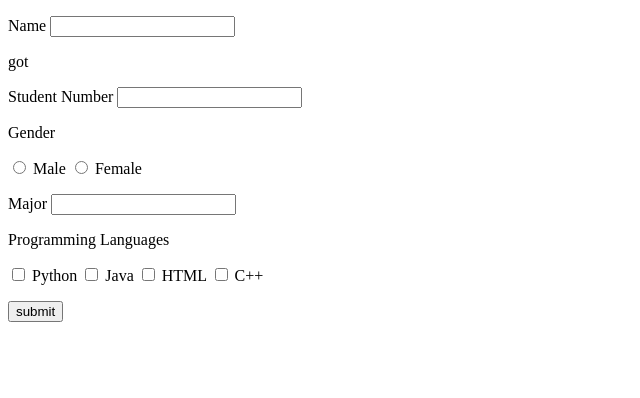
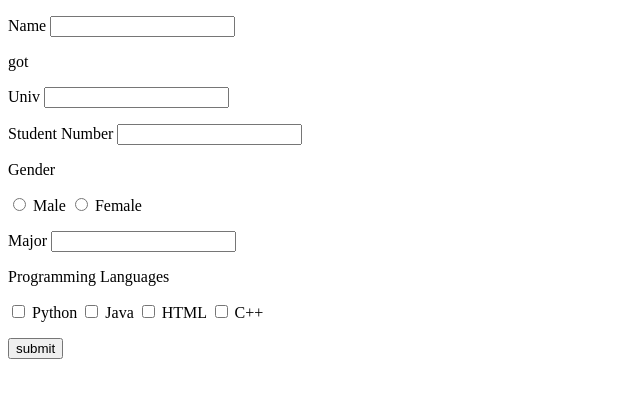
Before and after one commit to CSID-DGU/2022-1-OSSPrac-Jinux-5, a Flask app: page / in a window 1280 px wide. Shown: the top 398 px of the page, without its empty margins (0-640 px from the left). Run offline with Flask 2, Linux system fonts and the light colour scheme.

Commit message:
MODIFY main.py and input_info.html

```diff
--- a/app/main.py
+++ b/app/main.py
@@ -10,6 +10,7 @@ def result():
    if request.method == 'POST':
       result = dict()
       result['Name'] = request.form.get('Name')
+      result['Univ'] = request.form.get('Univ')
       result['Student Number'] = request.form.get('Student Number')
       result['Gender'] = request.form.get('Gender')
       result['Major'] = request.form.get('Major')
--- a/app/templates/input_info.html
+++ b/app/templates/input_info.html
@@ -4,6 +4,7 @@
 
       <form action = "/result" method = "POST">
          <p>Name <input type = "text" name = "Name" /></p>got
+         <p>Univ <input type = "text" name = "Univ" /></p>
          <p>Student Number <input type = "text" name = "Student Number" /></p>
          <p>Gender </p>
             <input type = "radio" name = "Gender" value = "male" /> Male
```
